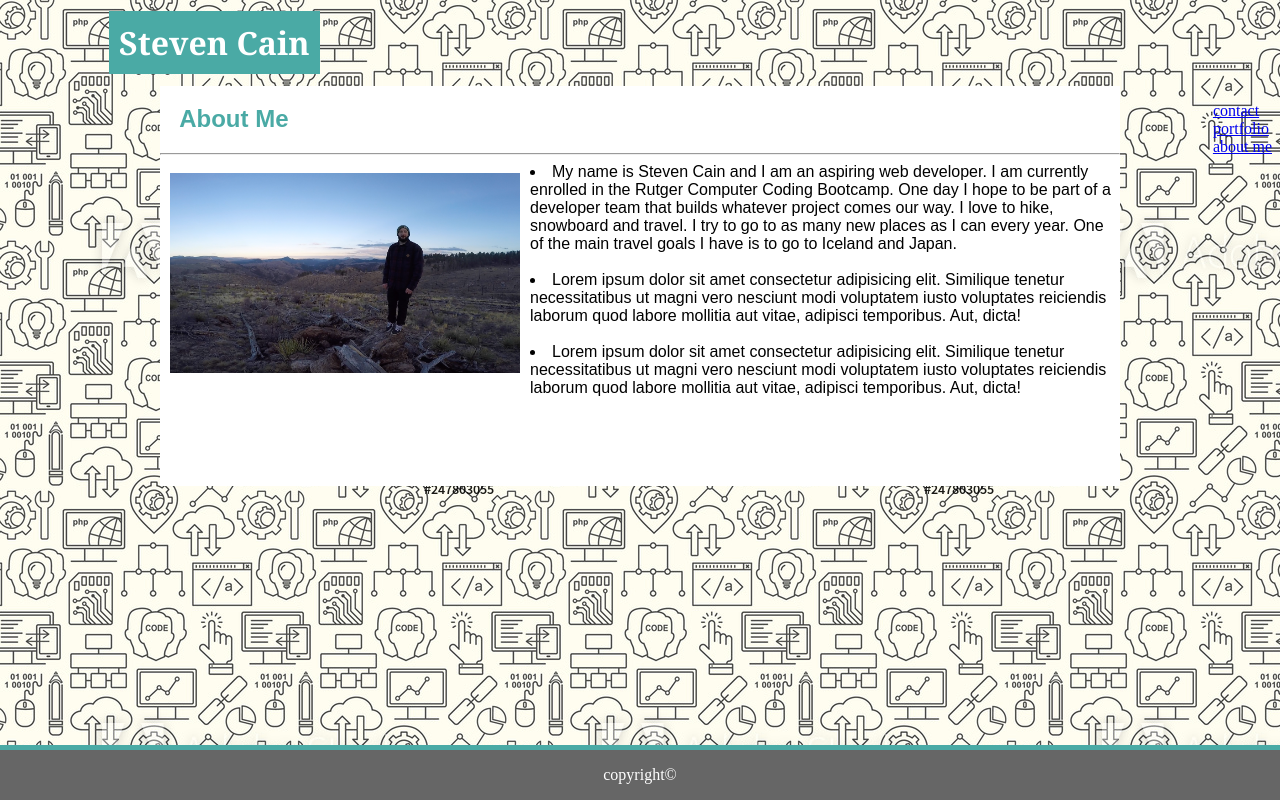
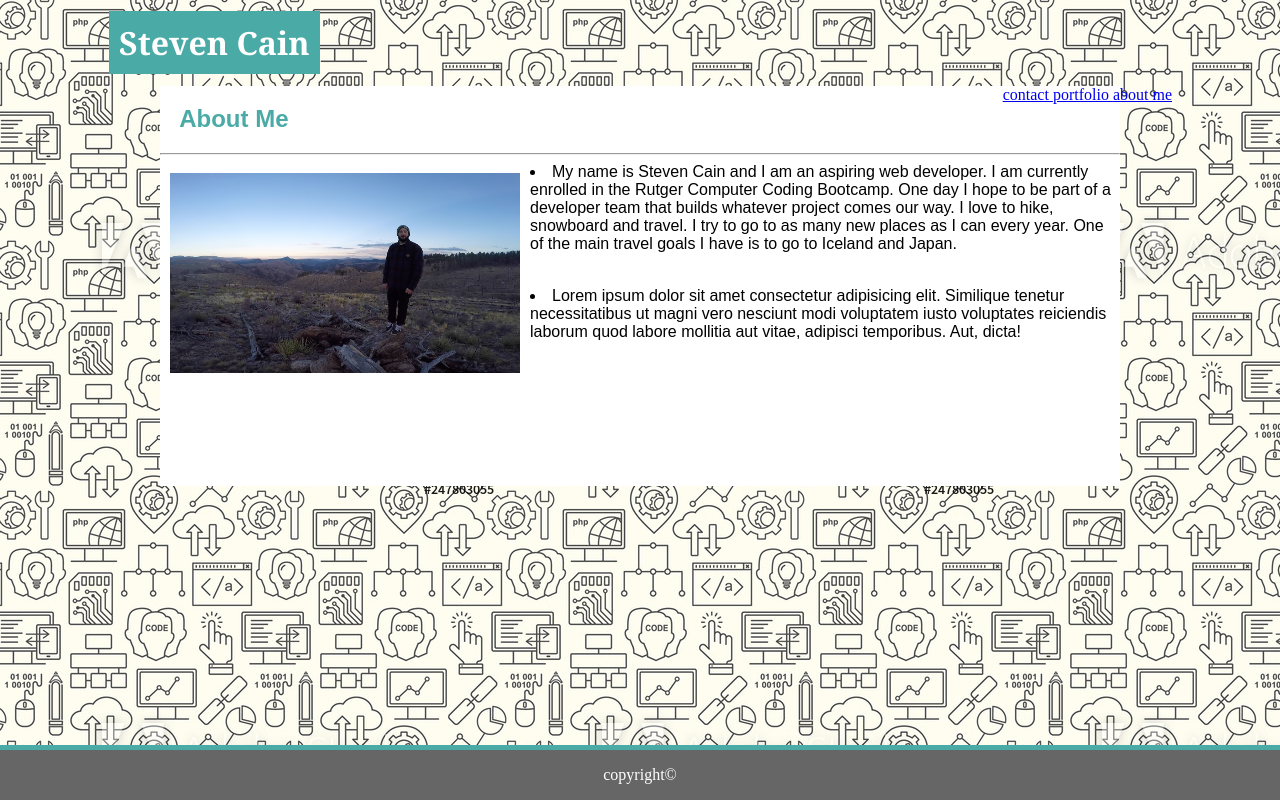
Before and after one commit to stevencainn/Basic-Portfolio, a plain HTML site: page index.html in a window 1280 px wide. Drawn offline with Linux system fonts and the light colour scheme.

Commit message:
fixed links

```diff
--- a/css/style.css
+++ b/css/style.css
@@ -1,15 +1,7 @@
-ul{
+.links{
     float: right;
-    display: block;
-    list-style-type: none;
-}
+    margin-right: 100px;
 
-
-
-.clearfix::after{
-    content:"";
-    display: block;
-    clear: both;
 }
 
 
--- a/css/style2.css
+++ b/css/style2.css
@@ -1,18 +1,9 @@
 /* css for portfolio */
 
+.links{
+  float: right;
+  margin-right: 100px;
 
-ul{
-  float: right;
-  display: block;
-  list-style-type: none;
-}
-
-
-
-.clearfix::after{
-  content:"";
-  display: block;
-  clear: both;
 }
 
 
--- a/index.html
+++ b/index.html
@@ -13,13 +13,14 @@
 <body>
         <h1><mark>Steven Cain</mark></h1>
 
-        <ul class="clearfix new-class">
-       <li> <a href="contact.html"> contact </a> </li>
-       <li> <a href="portfolio.html"> portfolio </a> </li>
-        <li> <a href="index.html"> about me </a> </li>
+        <div class="links">
+        <a href="contact.html"> contact </a>
+        <a href="portfolio.html"> portfolio </a>
+         <a href="index.html"> about me </a>
+         </div>
 
 
-    </ul>
+
 
         <body background="images/coding.jpg">
 
@@ -35,9 +36,6 @@
 
     <ul></ul><br>
 
-    <li>Lorem ipsum dolor sit amet consectetur adipisicing elit. Similique tenetur necessitatibus ut magni vero nesciunt modi voluptatem iusto voluptates reiciendis laborum quod labore mollitia aut vitae, adipisci temporibus. Aut, dicta!</li>
-
-
             </div>
 
     <div class="footer">
```
Also changed, not shown: contact.html (+5 -7 lines), portfolio.html (+5 -6 lines).
